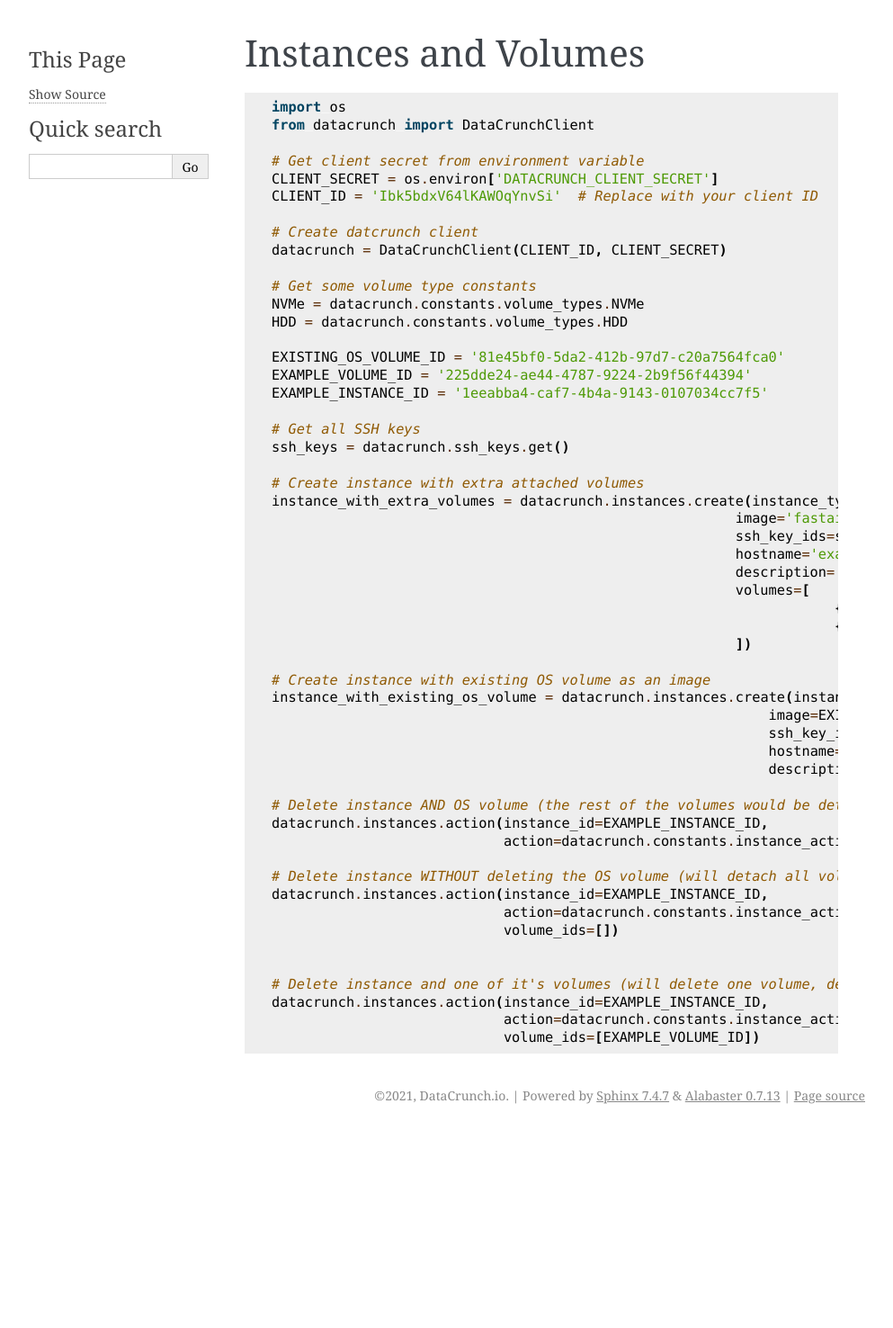
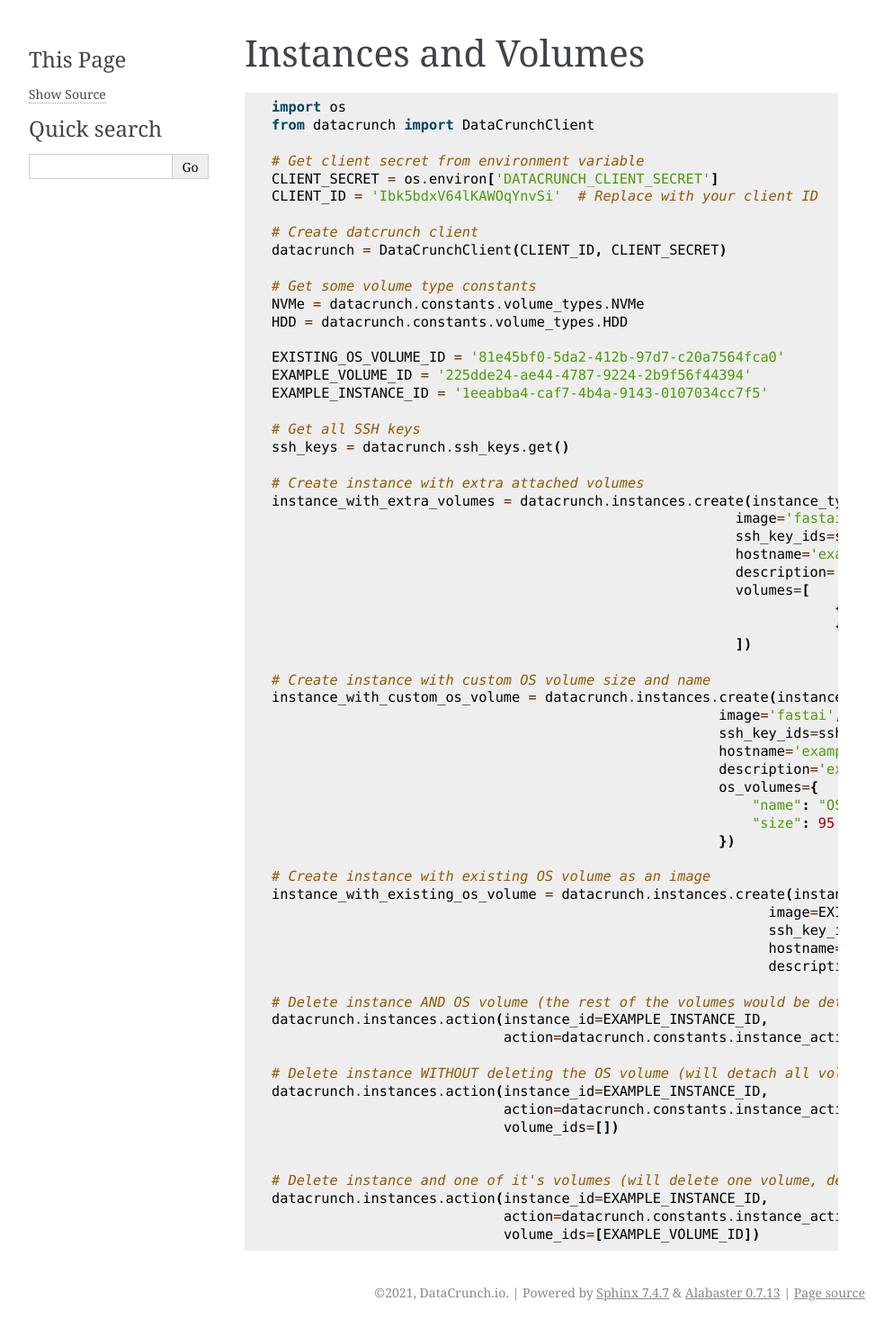
Before and after one commit to DataCrunch-io/datacrunch-python, a Sphinx documentation site: the page built from docs/source/examples/instances_and_volumes.rst, in a window 1280 px wide. Shown: the whole page at 90% size, without its empty margins (148-1141 px from the left). Built offline with Sphinx 7.4.7, drawn with Linux system fonts in a browser that asks for light colours; before the commit the page ends 1257 px from its top, so only the background shows below that.

Commit message:
updated version, added documentation in the source files

```diff
--- a/datacrunch/__version__.py
+++ b/datacrunch/__version__.py
@@ -1 +1 @@
-VERSION = '1.0.4'
+VERSION = '1.0.5'
--- a/docs/source/examples/advanced_create_instance.rst
+++ b/docs/source/examples/advanced_create_instance.rst
@@ -59,7 +59,11 @@ Advanced Create Instance
                                                         image='fastai',
                                                         ssh_key_ids=ssh_keys_ids,
                                                         hostname='example',
-                                                        description='large instance')
+                                                        description='large instance'
+                                                        os_volumes={
+                                                            "name": "Large OS volume",
+                                                            "size": 95
+                                                        })
                 else:
                     # Deploy a new 4V instance
                     instance = datacrunch.instances.create(instance_type=INSTANCE_TYPE_4V,
--- a/docs/source/examples/instances_and_volumes.rst
+++ b/docs/source/examples/instances_and_volumes.rst
@@ -35,6 +35,17 @@ Instances and Volumes
                                                                         {"type": NVMe, "name": "volume-2", "size": 95}
                                                             ])
 
+    # Create instance with custom OS volume size and name
+    instance_with_custom_os_volume = datacrunch.instances.create(instance_type='1V100.6V',
+                                                          image='fastai',
+                                                          ssh_key_ids=ssh_keys[0].id,
+                                                          hostname='example',
+                                                          description='example instance',
+                                                          os_volumes={
+                                                              "name": "OS volume",
+                                                              "size": 95
+                                                          })
+
     # Create instance with existing OS volume as an image
     instance_with_existing_os_volume = datacrunch.instances.create(instance_type='1V100.6V',
                                                                 image=EXISTING_OS_VOLUME_ID,
```
Also changed, not shown: 1 other file.
